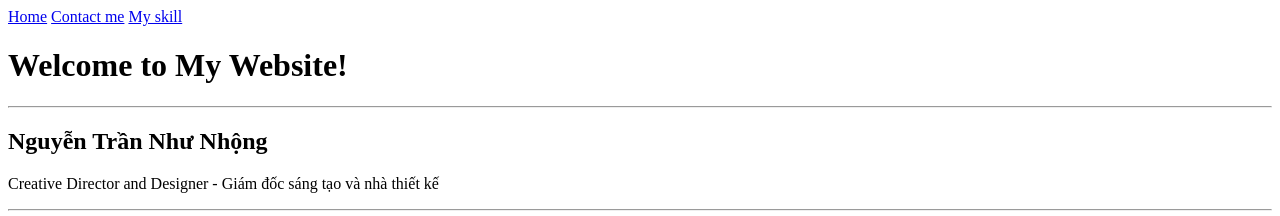
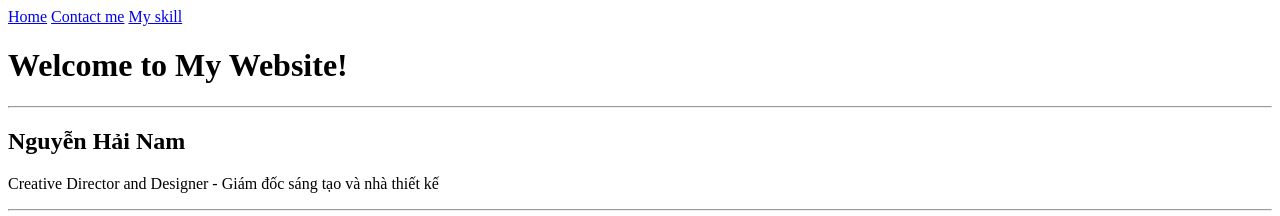
Before and after one commit to NgNampro/Project-1, a plain HTML site: page index.html in a window 1280 px wide. Shown: the top 216 px of the page. Drawn offline with Linux system fonts and the light colour scheme.

Commit message:
Update index.html

```diff
--- a/index.html
+++ b/index.html
@@ -20,7 +20,7 @@
 
     <h1>Welcome to My Website!</h1>
     <hr>
-    <h2>Nguyễn Trần Như Nhộng</h2>
+    <h2>Nguyễn Hải Nam</h2>
     <p>Creative Director and Designer - Giám đốc sáng tạo và nhà thiết kế</p>
     <hr>
 
```
